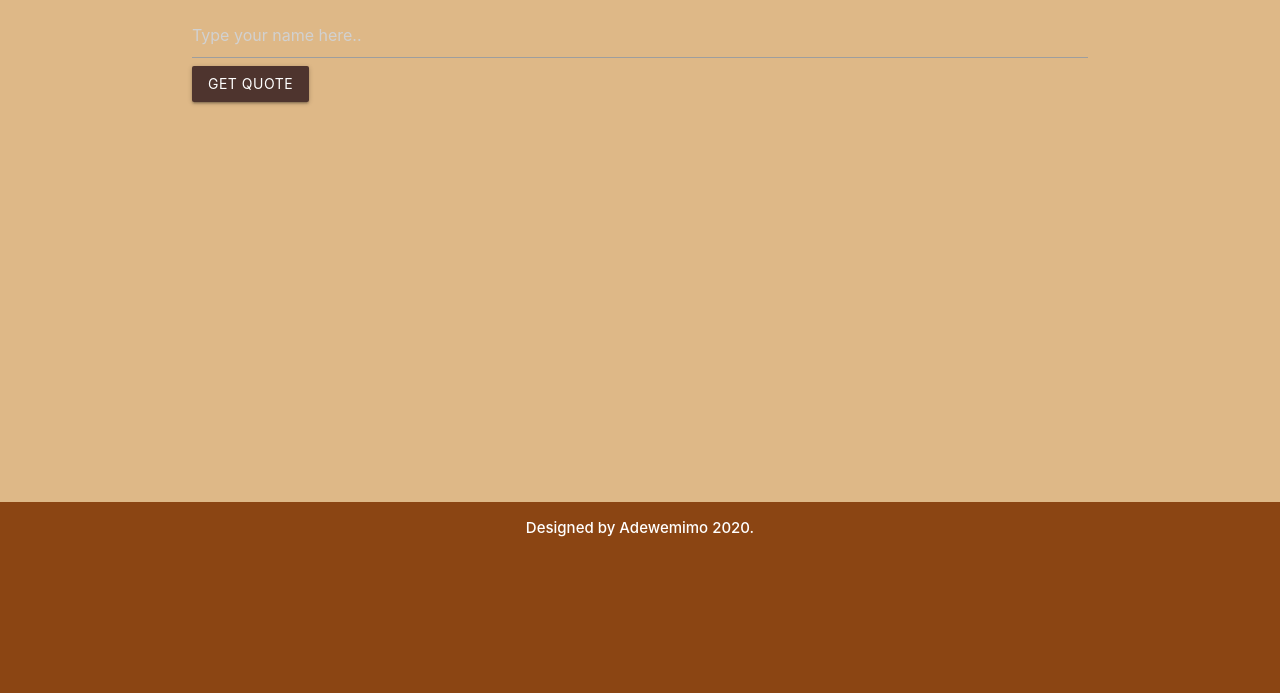
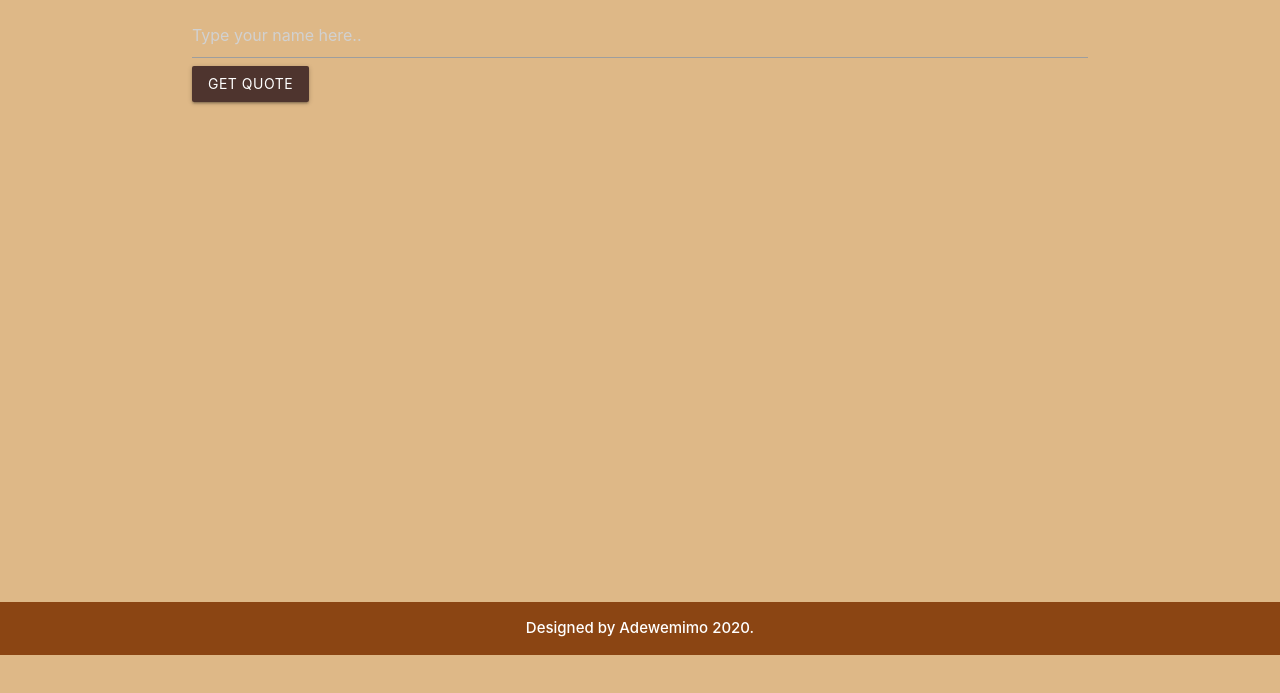
Before and after one commit to abiona01/Quote-Generator, a plain HTML site: page task/index.html in a window 1280 px wide. Shown: the part 141-834 px from the top of the page. After the commit the page ends 800 px from the top, so only its background shows below. Drawn offline with nearby package versions, Linux system fonts and the light colour scheme.

Commit message:
Update index.html

```diff
--- a/task/index.html
+++ b/task/index.html
@@ -31,8 +31,7 @@
         position: absolute;
         margin-left: 0;
         margin-bottom: 0;
-        margin-top: 400px;
-        height: 200px;
+        margin-top: 500px;
         width: 100%;
         background-color: saddlebrown;
         color: white;
```
